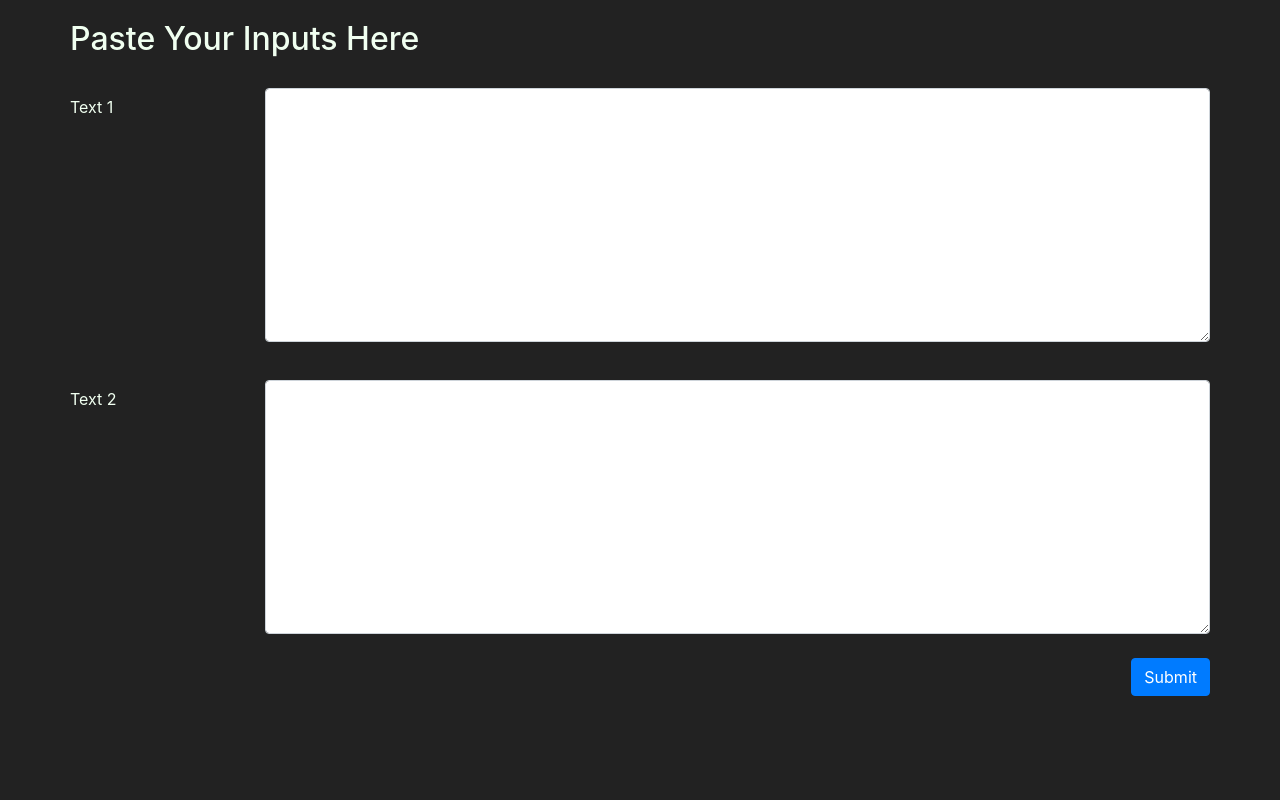
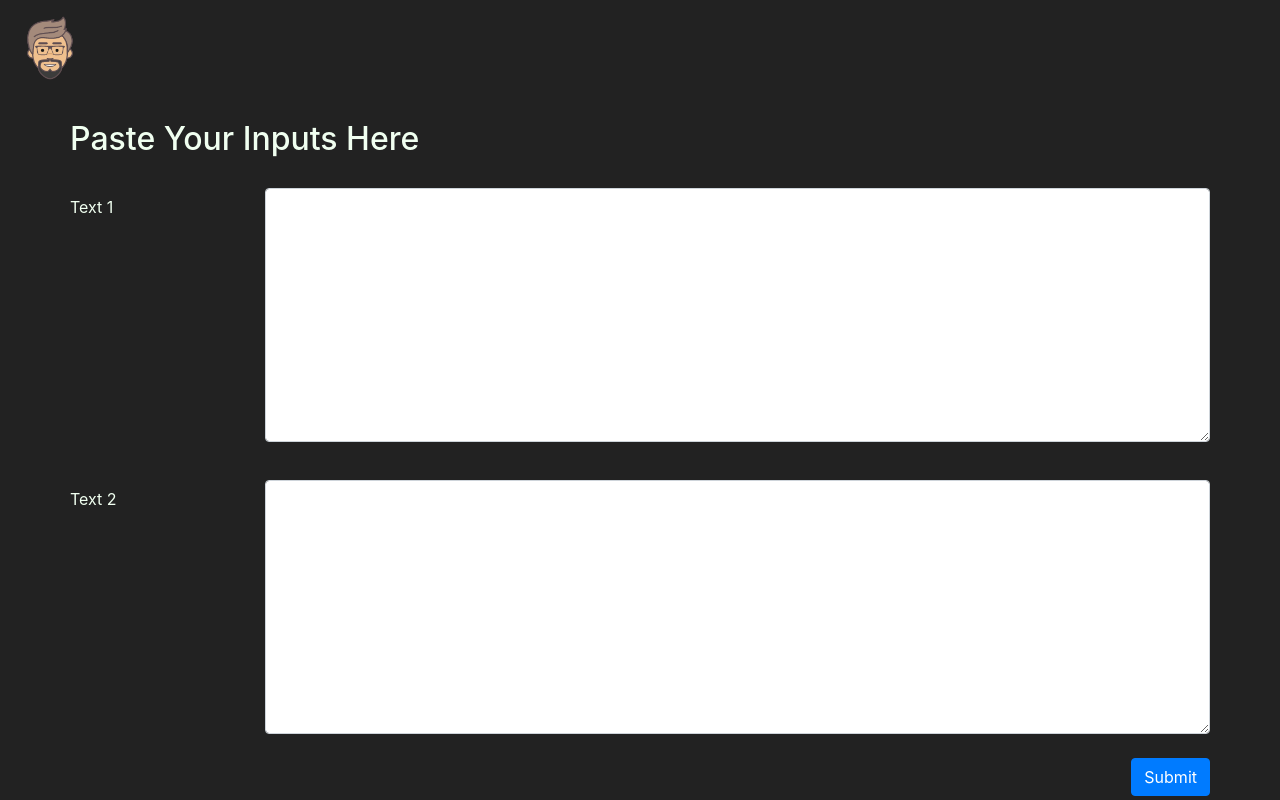
Before and after one commit to ashiqursuperfly/DuplicateTextDetect, a Django app: page / in a window 1280 px wide. Run offline with Django 3.2, Linux system fonts and the light colour scheme; some libraries are stand-ins or nearby versions.

Commit message:
avatar added:rocket:

```diff
--- a/home/templates/home/home.html
+++ b/home/templates/home/home.html
@@ -1,21 +1,23 @@
 {% load static %}
 <!doctype html>
 <html lang="en">
+
   <head>
     <!-- Required meta tags -->
     <meta charset="utf-8">
     <meta name="viewport" content="width=device-width, initial-scale=1">
 
     <!-- Bootstrap CSS -->
-    <link rel="stylesheet" href="https://stackpath.bootstrapcdn.com/bootstrap/4.3.1/css/bootstrap.min.css"
-          integrity="sha384-ggOyR0iXCbMQv3Xipma34MD+dH/1fQ784/j6cY/iJTQUOhcWr7x9JvoRxT2MZw1T" crossorigin="anonymous">
-    <link rel="stylesheet" href="{% static 'home/css/home.css' %}"/>
+    <link rel="stylesheet" href="https://stackpath.bootstrapcdn.com/bootstrap/4.3.1/css/bootstrap.min.css" integrity="sha384-ggOyR0iXCbMQv3Xipma34MD+dH/1fQ784/j6cY/iJTQUOhcWr7x9JvoRxT2MZw1T" crossorigin="anonymous">
+    <link rel="stylesheet" href="{% static 'home/css/home.css' %}" />
 
     <title>Duplicate Text Checker</title>
 
   </head>
+
   <body>
     <div>
+      <img src="{% static 'home/images/avatar.png' %}" height="100px" width="100px">
       <div class="row">
         <div class="container">
           <div class="row" style="margin-top: 20px">
@@ -58,14 +60,9 @@
 
     <!-- Optional JavaScript -->
     <!-- jQuery first, then Popper.js, then Bootstrap JS -->
-<script src="https://code.jquery.com/jquery-3.3.1.slim.min.js"
-        integrity="sha384-q8i/X+965DzO0rT7abK41JStQIAqVgRVzpbzo5smXKp4YfRvH+8abtTE1Pi6jizo"
-        crossorigin="anonymous"></script>
-<script src="https://cdnjs.cloudflare.com/ajax/libs/popper.js/1.14.7/umd/popper.min.js"
-        integrity="sha384-UO2eT0CpHqdSJQ6hJty5KVphtPhzWj9WO1clHTMGa3JDZwrnQq4sF86dIHNDz0W1"
-        crossorigin="anonymous"></script>
-<script src="https://stackpath.bootstrapcdn.com/bootstrap/4.3.1/js/bootstrap.min.js"
-        integrity="sha384-JjSmVgyd0p3pXB1rRibZUAYoIIy6OrQ6VrjIEaFf/nJGzIxFDsf4x0xIM+B07jRM"
-        crossorigin="anonymous"></script>
+    <script src="https://code.jquery.com/jquery-3.3.1.slim.min.js" integrity="sha384-q8i/X+965DzO0rT7abK41JStQIAqVgRVzpbzo5smXKp4YfRvH+8abtTE1Pi6jizo" crossorigin="anonymous"></script>
+    <script src="https://cdnjs.cloudflare.com/ajax/libs/popper.js/1.14.7/umd/popper.min.js" integrity="sha384-UO2eT0CpHqdSJQ6hJty5KVphtPhzWj9WO1clHTMGa3JDZwrnQq4sF86dIHNDz0W1" crossorigin="anonymous"></script>
+    <script src="https://stackpath.bootstrapcdn.com/bootstrap/4.3.1/js/bootstrap.min.js" integrity="sha384-JjSmVgyd0p3pXB1rRibZUAYoIIy6OrQ6VrjIEaFf/nJGzIxFDsf4x0xIM+B07jRM" crossorigin="anonymous"></script>
   </body>
+
 </html>
```
Also changed, not shown: home/static/home/images/avatar.png (added). Lines whose indentation alone changed are shown as unchanged.
